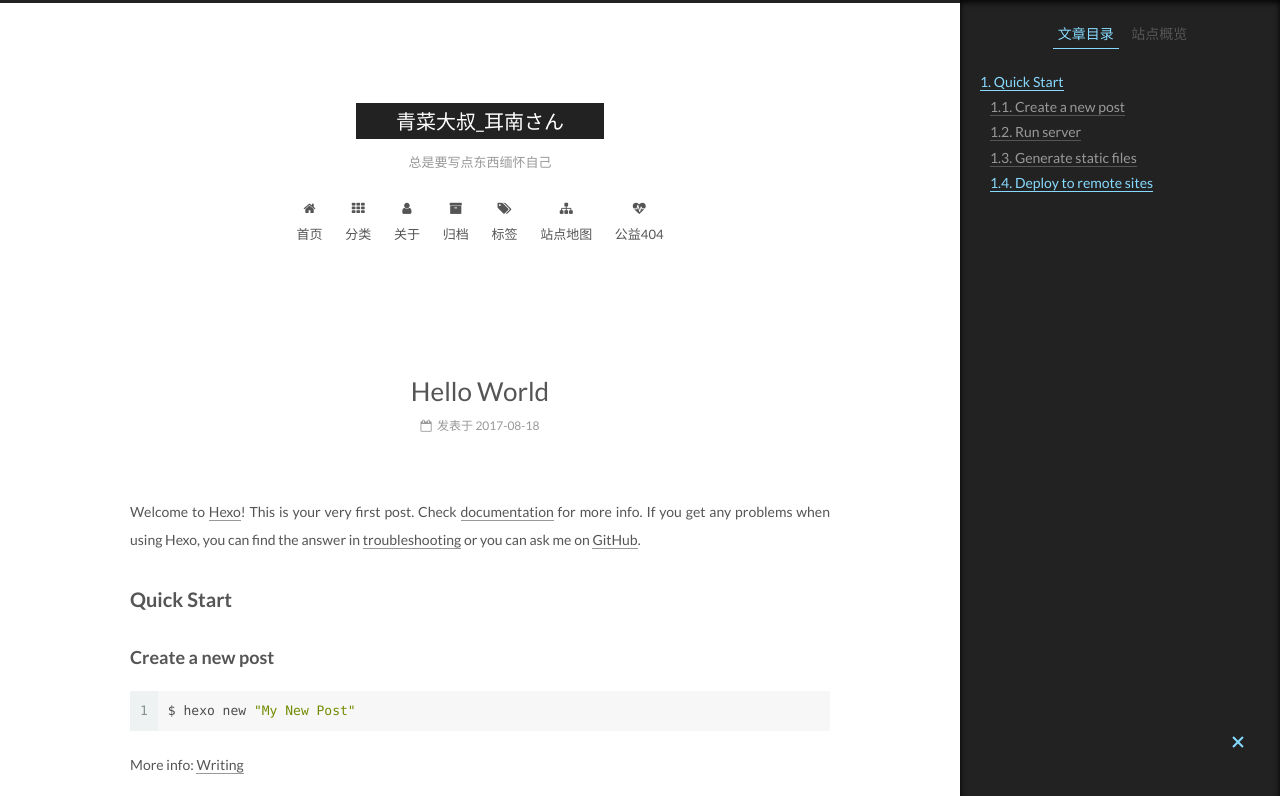
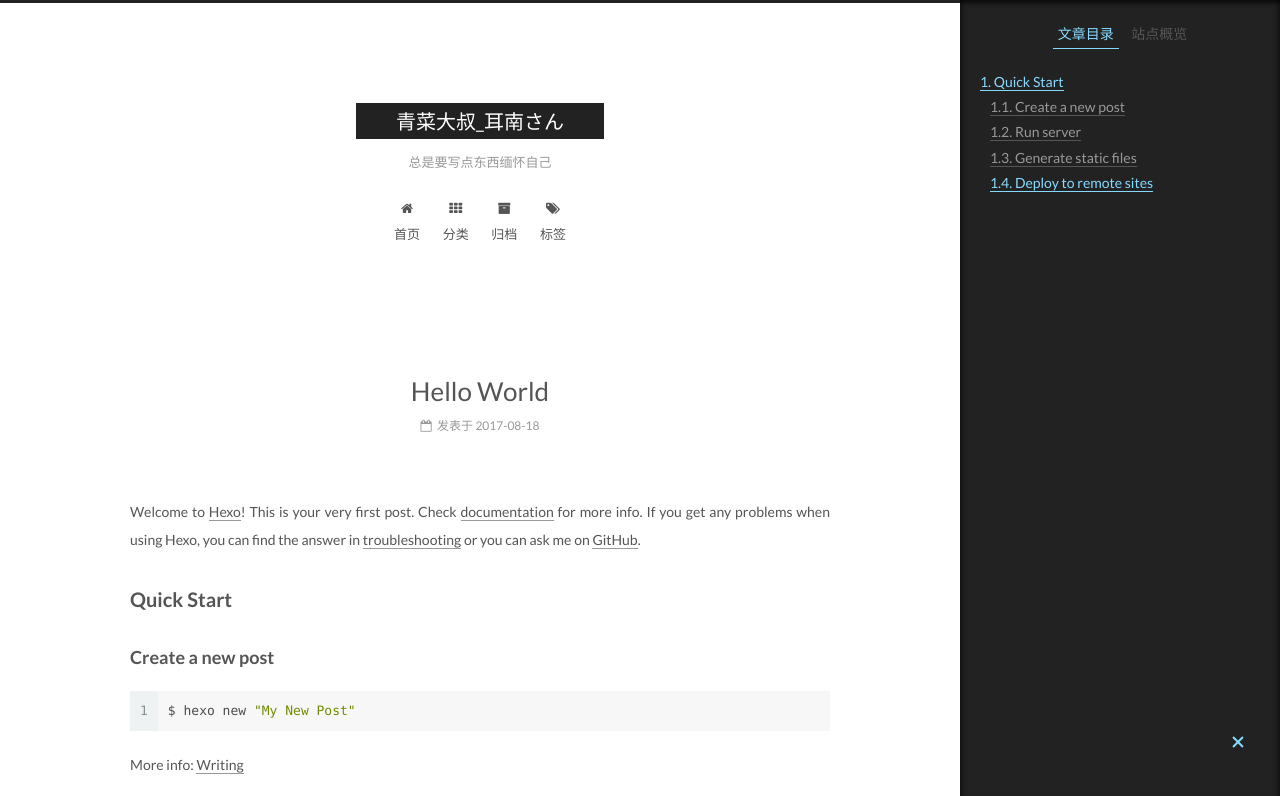
Before and after one commit to SimonGengWork/SimonGengWork.github.io, a plain HTML site: page 2017/08/18/hello-world/index.html in a window 1280 px wide. Shown: the top 796 px of the page. Drawn offline with Linux system fonts and the light colour scheme.

Commit message:
站点更新:2017-08-19 12/02/12

```diff
--- a/2017/08/18/hello-world/index.html
+++ b/2017/08/18/hello-world/index.html
@@ -218,16 +218,6 @@
         </li>
 
 
-        <li class="menu-item menu-item-about">
-          <a href="/about/" rel="section">
-
-              <i class="menu-item-icon fa fa-fw fa-user"></i> <br />
-
-            关于
-          </a>
-        </li>
-
-
         <li class="menu-item menu-item-archives">
           <a href="/archives/" rel="section">
 
@@ -244,26 +234,6 @@
               <i class="menu-item-icon fa fa-fw fa-tags"></i> <br />
 
             标签
-          </a>
-        </li>
-
-
-        <li class="menu-item menu-item-sitemap">
-          <a href="/sitemap.xml" rel="section">
-
-              <i class="menu-item-icon fa fa-fw fa-sitemap"></i> <br />
-
-            站点地图
-          </a>
-        </li>
-
-
-        <li class="menu-item menu-item-commonweal">
-          <a href="/404/" rel="section">
-
-              <i class="menu-item-icon fa fa-fw fa-heartbeat"></i> <br />
-
-            公益404
           </a>
         </li>
 
```
Also changed, not shown: archives/2017/08/index.html (+0 -30 lines), archives/2017/index.html (+0 -30 lines), archives/index.html (+0 -30 lines), index.html (+0 -30 lines).
